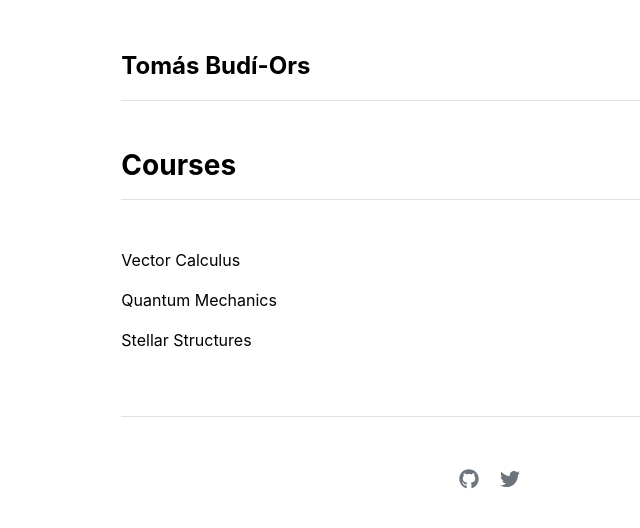
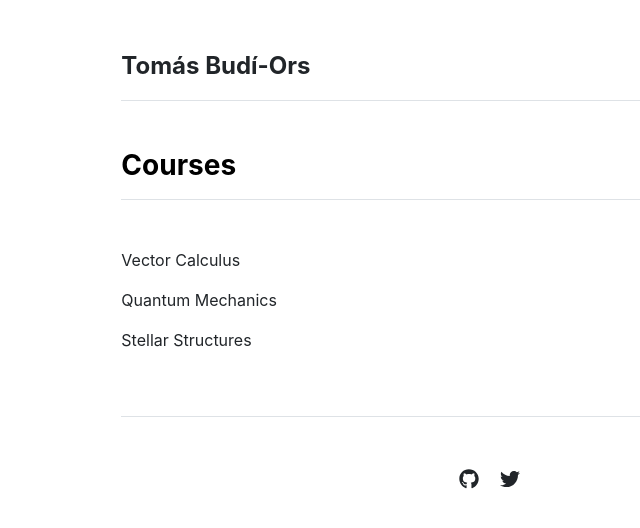
Before and after one commit to tomas-budi-ors/tomas-budi-ors.github.io, a Jekyll site: the page built from courses.md, in a window 1280 px wide. Shown: the top 528 px of the page, without its empty margins (108-748 px from the left). Built offline with Jekyll 4.4.1, drawn with Linux system fonts in a browser that asks for light colours.

Commit message:
minor fixes and links

```diff
--- a/_sass/main.scss
+++ b/_sass/main.scss
@@ -1,7 +1,7 @@
 $backgroundColor: #ffffff;
 $bodyColor: #000000;
 $bodyFont: -apple-system,BlinkMacSystemFont,"Segoe UI",Helvetica,Arial,sans-serif,"Apple Color Emoji","Segoe UI Emoji","Segoe UI Symbol";
-$linkColor: #212529 !important;
+$linkColor: #212529;
 
 body {
   background: $backgroundColor;
@@ -11,7 +11,7 @@ body {
 
 body a {
   text-decoration: none;
-  color: inherit;
+  color: #212529;
 }
 
 span.extra-info {
```
Also changed, not shown: index.md (+2 -2 lines).
